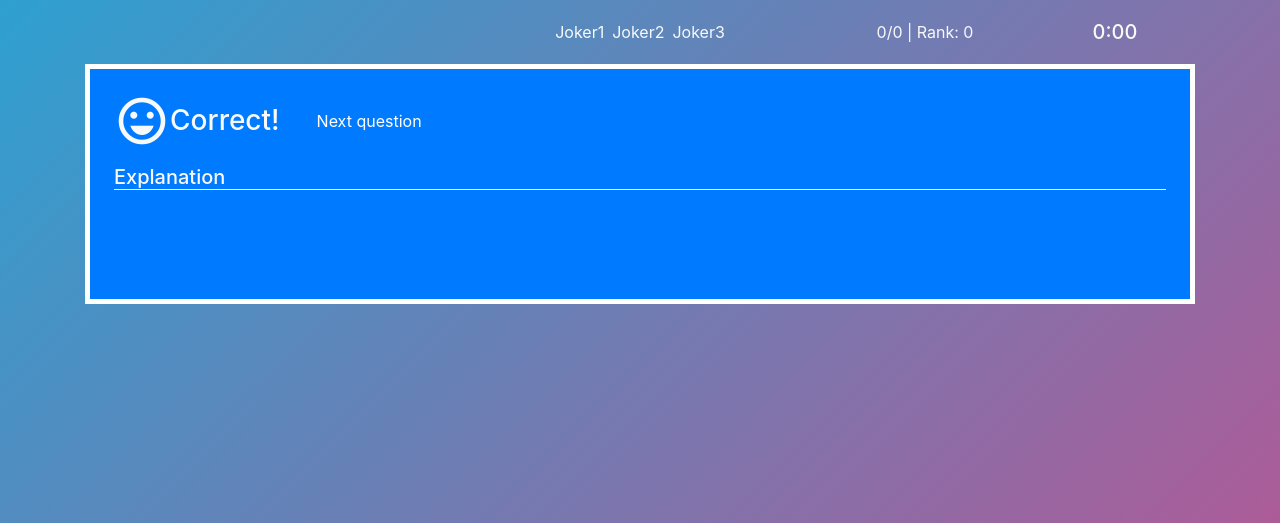
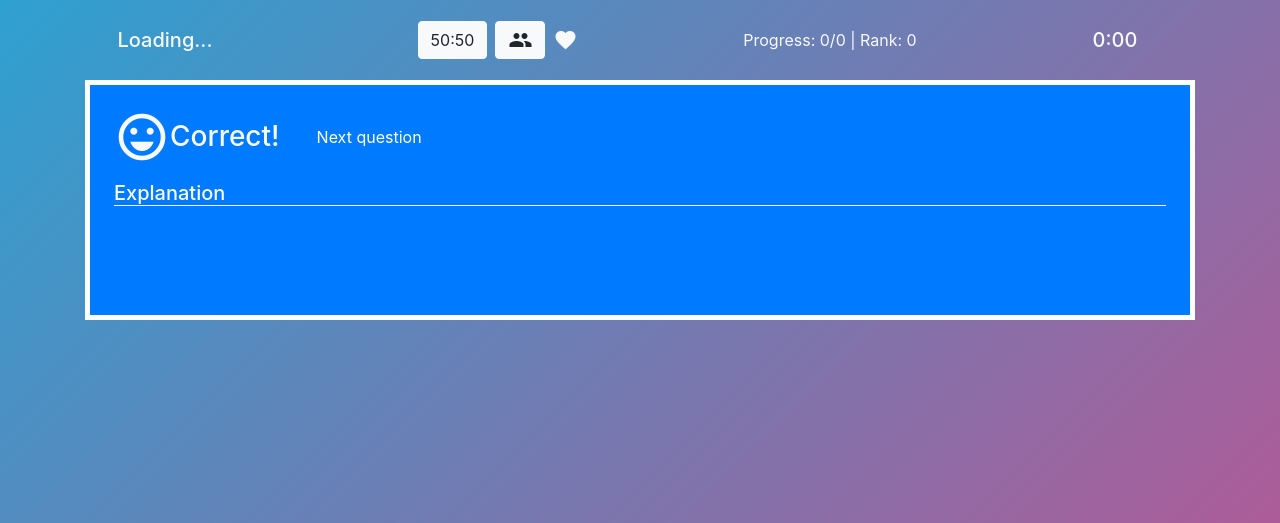
Before and after one commit to folinimarc/quizbubbles, a Django app: template quiz/templates/quiz/quiz.html in a window 1280 px wide. Shown: the top 523 px of the page. Run offline with Django 3.2, Linux system fonts and the light colour scheme; the template is opened without the code that fills it, so the values that code supplies are empty; parts of the project's set-up code (start-up, migrations or seed data) failed here and were passed over; some libraries are stand-ins or nearby versions.

Commit message:
refactoring and started to add jokers

```diff
--- a/quiz/static/quiz/js/quiz.js
+++ b/quiz/static/quiz/js/quiz.js
@@ -9,27 +9,25 @@ var app = new Vue({
     errorOccured: false,
     gameStarted: false,
     gameActive: true,
-    awaitingAnswer: true,
+    awaitingAnswer: false,
     flipShowQuestion: false,
     timePassed: 0,
     loading: true,
     gamesTotal: 0,
     rank: 0,
-    gametype: '',
-    answersHidden: true,
-    questionBody: '',
+    gametype: 'Loading...',
+    question: {'header': '', 'body': ''},
     questionExplanation: '',
     questionsAnswered: 0,
     questionsTotal: 0,
-    questionDifficulty: '',
-    answerA: '',
-    answerB: '',
-    answerC: '',
-    answerD: '',
+    answers: {'a': '', 'b': '', 'c': '', 'd':''},
+    letters: {'a': 'A', 'b': 'B', 'c': 'C', 'd':'D'},
     questionHeader: '',
     chosenAnswer: null,
     correctAnswer: null,
-    highlightClass: 'bg-warning',
+    jokerFiftyFiftyAvailable: true,
+    jokerAudienceAvailable: true,
+    hiddenAnswers: ['a', 'b', 'c', 'd'],
   },
   mounted() {
     /* AXIOS CSRF CONFIGURATION */
@@ -48,22 +46,32 @@ var app = new Vue({
     }.bind(this), 1000);
   },
   methods: {
+    jokerFiftyFifty: function() {
+      if (!this.awaitingAnswer || !this.jokerFiftyFiftyAvailable) return;
+      this.jokerFiftyFiftyAvailable = false;
+      this.ajaxPost({'action':'jokerFiftyFifty'}, function(response) {
+        this.hiddenAnswers = response.data['kill'];
+      }.bind(this));
+    },
+    jokerAudience: function() {
+      if (!this.awaitingAnswer || !this.jokerAudienceAvailable) return;
+      this.jokerAudienceAvailable = false;
+      this.ajaxPost({'action':'jokerAudience'}, function(response) {
+        this.letters = response.data['chosen_answers_count'];
+      }.bind(this));
+    },
     nextQuestion: function() {
+      this.letters = {'a': 'A', 'b': 'B', 'c': 'C', 'd':'D'};
       this.ajaxPost({'action':'nextQuestion'}, this.startNewRound);
     },
     startNewRound: function(response) {
       const data = response.data;
-      this.questionBody = data['questionBody'];
-      this.questionDifficulty = data['questionDifficulty'];
-      this.questionHeader =  'Question ' + (this.questionsAnswered + 1).toString() + ' (' + this.questionDifficulty + ')';
-      this.answersHidden = true;
+      this.question = Object.assign(this.question, data['question']);
+      this.hiddenAnswers = ['a', 'b', 'c', 'd'];
       this.flipShowQuestion = true;
       setTimeout(function() {
-        this.answerA = data['answerA'];
-        this.answerB = data['answerB'];
-        this.answerC = data['answerC'];
-        this.answerD = data['answerD'];
-        this.answersHidden = false;
+        this.answers = data['answers'];
+        this.hiddenAnswers = [];
         this.awaitingAnswer = true;
         this.chosenAnswer = null;
         this.correctAnswer = null;
@@ -83,21 +91,22 @@ var app = new Vue({
       }.bind(this));
     },
     flipQuestion: function() {
-      if (this.awaitingAnswer) {
-        return;
-      }
+      if (this.awaitingAnswer) return;
       this.flipShowQuestion = !this.flipShowQuestion;
     },
     addMessage: function(message) {
       this.messages.push(message);
+      // remove after 3 seconds
+      setTimeout(function() {
+        let i = this.messages.indexOf(message)
+        if (i >= 0) this.messages.splice(i, 1);
+      }.bind(this), 3000);
     },
     removeMessage: function(index) {
       this.messages.splice(index, 1);
     },
     answerClicked: function($event) {
-      if (!event.target.classList.contains('answer') || !this.awaitingAnswer) {
-        return;
-      }
+      if (!event.target.classList.contains('answer') || !this.awaitingAnswer) return;
       this.awaitingAnswer = false;
       this.chosenAnswer = event.target.id;
       this.stopTimer();
@@ -134,9 +143,7 @@ var app = new Vue({
       }
     },
     startTimer: function() {
-      if (this.timer) {
-        return
-      }
+      if (this.timer) return;
       this.timer = setInterval(function(){
         this.timePassed ++;
       }.bind(this), 1000);
--- a/quiz/templates/quiz/quiz.html
+++ b/quiz/templates/quiz/quiz.html
@@ -14,7 +14,7 @@
 
 
 {% block content %}
-<section id="app-wrapper" class="opacity-zero">
+<section id="app-wrapper" class="opacity-fade opacity-zero">
     <div id="app">
         <!-- messages -->
         <div id="message-box">
@@ -26,25 +26,22 @@
             </template>
         </div>
         <!-- header -->
-        <div class="row text-light my-3 d-flex justify-content-between">
-            <div class="col-sm-2 text-center">
+        <div class="row text-light my-3 justify-content-between">
+            <div class="col-md-2 text-center d-flex align-items-center justify-content-center">
                 <h5 class="m-0">[[gametype]]</h5>
             </div>
-            <div class="col-sm-2">
-                <div :class="{'opacity-zero': !loading}" class="stretch-out d-flex align-items-center justify-content-center">
-                    <span class="spinner-border"></span>
-                    <span class="ml-2">loading...</span>
-                </div>
+            <div class="col-md-1 text-center d-flex align-items-center justify-content-center p-2">
+                <span :class="{'opacity-zero': !loading}" class="opacity-fade spinner-border"></span>
             </div>
-            <div class="col-sm-4 d-flex align-items-center justify-content-center">
-                <span>Joker1</span>
-                <span class="ml-2">Joker2</span>
-                <span class="ml-2">Joker3</span>
+            <div class="col-md-3 d-flex align-items-center justify-content-center">
+                <button @click="jokerFiftyFifty()" :class="{'opacity-zero': !jokerFiftyFiftyAvailable}" class="joker btn btn-light" type="button">50:50</button>
+                <i @click="jokerAudience()" :class="{'opacity-zero': !jokerAudienceAvailable}" class="joker material-icons btn btn-light mx-2 cursor-pointer">group</i>
+                <i class="joker material-icons">favorite</i>
             </div>
-            <div class="col-sm-2 d-flex align-items-center justify-content-center">
-                [[questionsAnswered]]/[[questionsTotal]] | Rank: [[rank]]
+            <div class="col-md-4 d-flex align-items-center justify-content-center">
+                Progress: [[questionsAnswered]]/[[questionsTotal]] | Rank: [[rank]]
             </div>
-            <div class="col-sm-2 d-flex align-items-center justify-content-center">
+            <div class="col-md-2 d-flex align-items-center justify-content-center">
                 <h5 id="timer" class="m-0">[[formattedTime()]]</h5>
             </div>
         </div>
@@ -101,8 +98,8 @@
                         <!-- back question -->
                         <div class="back bordered noselect bg-primary text-light p-4 overflow-auto d-flex">
                             <div class="stretch-out question">
-                                <h3>[[questionHeader]]</h3>
-                                <p>[[questionBody]]</p>
+                                <h3>[[question.header]]</h3>
+                                <p>[[question.body]]</p>
                             </div>
                         </div>
                     </div>
@@ -110,33 +107,33 @@
             </div>
         </div>
         <!-- answers -->
-        <div :class="{'opacity-zero': answersHidden}" class="row my-4" @click="answerClicked();">
+        <div class="row my-4" @click="answerClicked();">
             <div class="col-md-6 mb-3">
                 <div id="a" class="answer noselect p-3 d-flex justify-content-start align-items-center"
-                    :class="[getAnswerClass('a'), (awaitingAnswer ? 'cursor-pointer': 'no-pointerevents')]">
-                    <div class="answer-letter noevent">A</div>
-                    [[answerA]]
+                    :class="[getAnswerClass('a'), (awaitingAnswer ? 'cursor-pointer': 'no-pointerevents'), {'opacity-zero': hiddenAnswers.includes('a')}]">
+                    <div class="answer-letter noevent">[[letters.a]]</div>
+                    [[answers.a]]
                 </div>
             </div>
             <div class="col-md-6 mb-3">
                 <div id="b" class="answer noselect p-3 d-flex justify-content-start align-items-center"
-                    :class="[getAnswerClass('b'), (awaitingAnswer ? 'cursor-pointer': 'no-pointerevents')]">
-                    <div class="answer-letter noevent">B</div>
-                    [[answerB]]
+                    :class="[getAnswerClass('b'), (awaitingAnswer ? 'cursor-pointer': 'no-pointerevents'), {'opacity-zero': hiddenAnswers.includes('b')}]">
+                    <div class="answer-letter noevent">[[letters.b]]</div>
+                    [[answers.b]]
                 </div>
             </div>
             <div class="col-md-6 mb-3">
                 <div id="c" class="answer noselect p-3 d-flex justify-content-start align-items-center"
-                    :class="[getAnswerClass('c'), (awaitingAnswer ? 'cursor-pointer': 'no-pointerevents')]">
-                    <div class="answer-letter noevent">C</div>
-                    [[answerC]]
+                    :class="[getAnswerClass('c'), (awaitingAnswer ? 'cursor-pointer': 'no-pointerevents'), {'opacity-zero': hiddenAnswers.includes('c')}]">
+                    <div class="answer-letter noevent">[[letters.c]]</div>
+                    [[answers.c]]
                 </div>
             </div>
             <div class="col-md-6 mb-3">
                 <div id="d" class="answer noselect p-3 d-flex justify-content-start align-items-center"
-                    :class="[getAnswerClass('d'), (awaitingAnswer ? 'cursor-pointer': 'no-pointerevents')]">
-                    <div class="answer-letter noevent">D</div>
-                    [[answerD]]
+                    :class="[getAnswerClass('d'), (awaitingAnswer ? 'cursor-pointer': 'no-pointerevents'), , {'opacity-zero': hiddenAnswers.includes('d')}]">
+                    <div class="answer-letter noevent">[[letters.d]]</div>
+                    [[answers.d]]
                 </div>
             </div>
         </div>
```
Also changed, not shown: quiz/models.py (+11 -4 lines).
